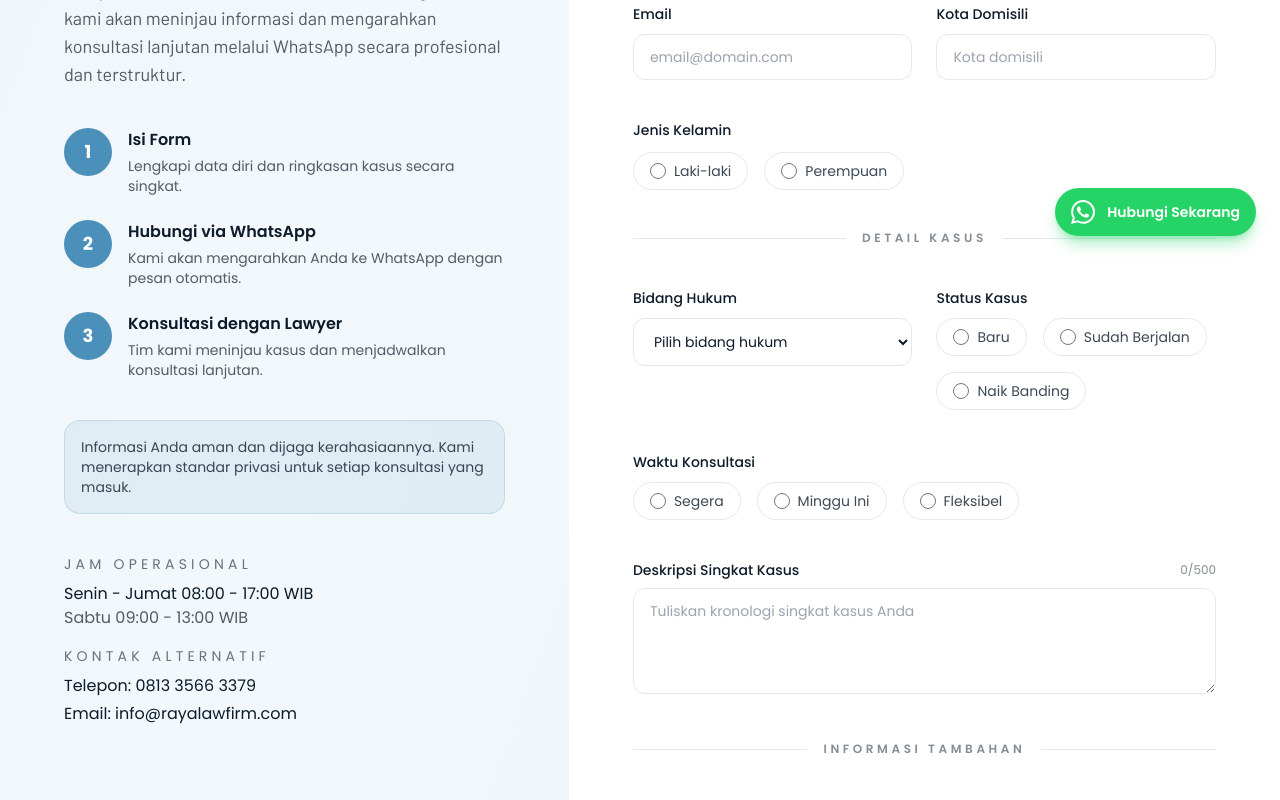
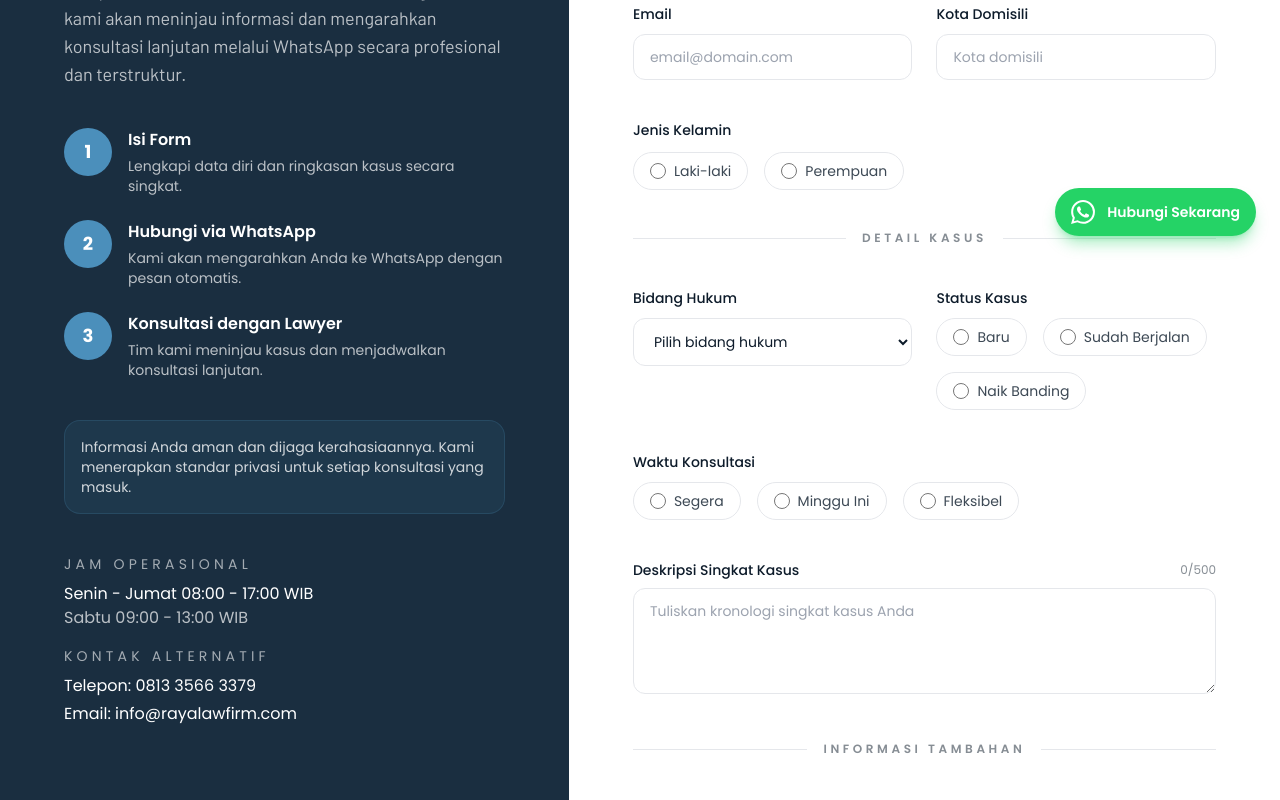
Before and after one commit to riswanramadhan/web-rayalawfirm, a Next.js app: page /konsultasi in a window 1280 px wide. Shown: the part 540-1340 px from the top of the page. Built offline with nearby package versions, Linux system fonts and the light colour scheme.

Commit message:
style: change bg and text color in KonsultasiPage
6. page konsultasi pada bagian kiri ubah warna biru muda itu jadi biru gelap yg sama warnanya dengan page lain.

```diff
--- a/app/konsultasi/page.tsx
+++ b/app/konsultasi/page.tsx
@@ -47,17 +47,17 @@ export default function KonsultasiPage() {
     <main className="bg-offwhite">
       <section className="pt-24 pb-16 lg:pt-28 lg:pb-20">
         <div className="grid lg:grid-cols-[1fr_1.25fr]">
-          <div className="relative overflow-hidden bg-gradient-to-br from-primary/5 via-accent/10 to-primary/5 px-6 py-16 text-dark lg:px-16">
+          <div className="relative overflow-hidden bg-navy px-6 py-16 lg:px-16">
             <div className="absolute -right-20 top-10 h-48 w-48 rounded-full border border-primary/10" />
             <div className="absolute -left-24 bottom-10 h-64 w-64 rounded-full border border-primary/10" />
 
             <div className="relative z-10 space-y-10">
               <div className="space-y-4" data-aos="fade-up" data-aos-delay="100">
                 <Breadcrumb items={[{ label: 'Beranda', href: '/' }, { label: 'Konsultasi' }]} />
-                <h1 className="font-sans text-5xl font-extrabold tracking-tight text-dark lg:text-7xl">
+                <h1 className="font-sans text-5xl font-extrabold tracking-tight text-white lg:text-7xl">
                   Ceritakan Masalah Hukum Anda
                 </h1>
-                <p className="font-body text-base text-dark/70 lg:text-lg">
+                <p className="font-body text-base text-white/70 lg:text-lg">
                   Sampaikan kebutuhan hukum Anda secara singkat. Tim kami akan
                   meninjau informasi dan mengarahkan konsultasi lanjutan melalui
                   WhatsApp secara profesional dan terstruktur.
@@ -73,10 +73,10 @@ export default function KonsultasiPage() {
                       </span>
                     </div>
                     <div>
-                      <p className="text-base font-semibold text-dark">
+                      <p className="text-base font-semibold text-white">
                         {step.title}
                       </p>
-                      <p className="mt-1 text-sm text-dark/70">
+                      <p className="mt-1 text-sm text-white/70">
                         {step.description}
                       </p>
                     </div>
@@ -85,7 +85,7 @@ export default function KonsultasiPage() {
               </div>
 
               <div
-                className="rounded-2xl border border-primary/20 bg-primary/10 p-4 text-sm text-dark/80"
+                className="rounded-2xl border border-primary/20 bg-primary/10 p-4 text-sm text-white/80"
                 data-aos="fade-up"
                 data-aos-delay="300"
               >
@@ -95,19 +95,19 @@ export default function KonsultasiPage() {
 
               <div className="space-y-4" data-aos="fade-up" data-aos-delay="400">
                 <div>
-                  <p className="text-sm uppercase tracking-[0.3em] text-dark/60">
+                  <p className="text-sm uppercase tracking-[0.3em] text-white/60">
                     Jam Operasional
                   </p>
-                  <p className="mt-2 text-base text-dark">
+                  <p className="mt-2 text-base text-white">
                     Senin - Jumat 08:00 - 17:00 WIB
                   </p>
-                  <p className="text-base text-dark/70">Sabtu 09:00 - 13:00 WIB</p>
+                  <p className="text-base text-white/70">Sabtu 09:00 - 13:00 WIB</p>
                 </div>
                 <div>
-                  <p className="text-sm uppercase tracking-[0.3em] text-dark/60">
+                  <p className="text-sm uppercase tracking-[0.3em] text-white/60">
                     Kontak Alternatif
                   </p>
-                  <div className="mt-2 space-y-1 text-base text-dark">
+                  <div className="mt-2 space-y-1 text-base text-white">
                     <p>Telepon: 0813 3566 3379</p>
                     <p>Email: info@rayalawfirm.com</p>
                   </div>
```
